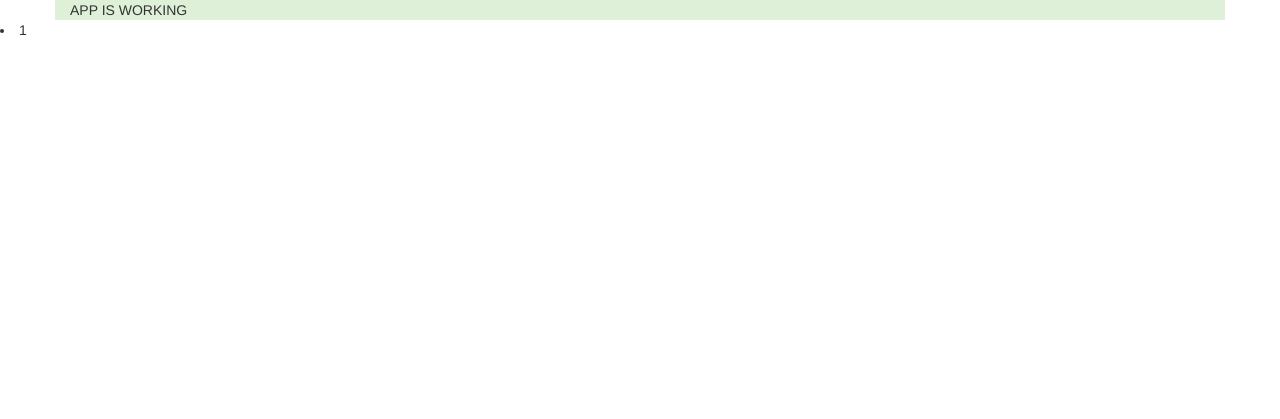
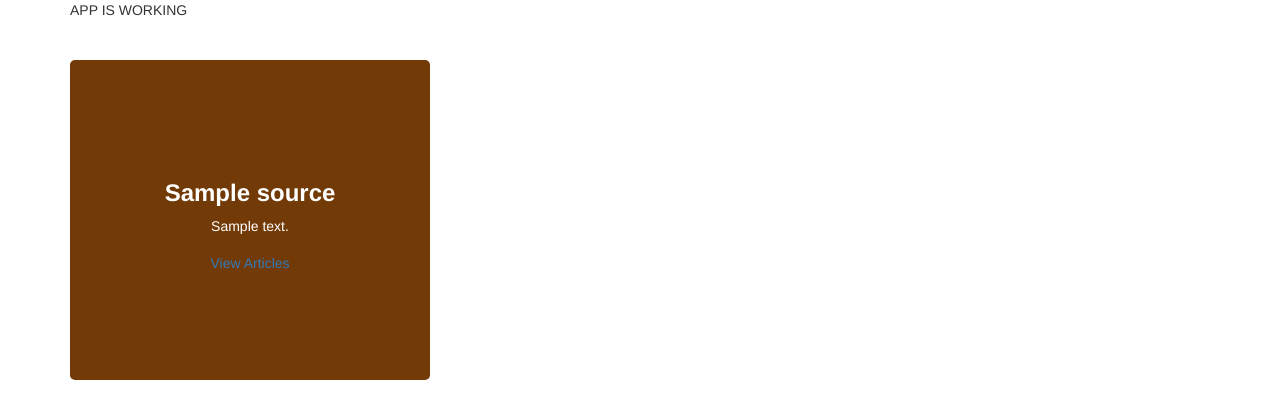
Before and after one commit to devjamesnjoroge/news-app, a Flask app: template app/templates/index.html in a window 1280 px wide. Shown: the top 419 px of the page. Run offline with Flask 2, Linux system fonts and the light colour scheme; the template is opened without the code that fills it: most values are stand-ins (such as "Sample title", 1, 10 or a date in 2020); some libraries are stand-ins or nearby versions.

Commit message:
ft: loop through sources items in html

```diff
--- a/app/main/views.py
+++ b/app/main/views.py
@@ -1,4 +1,4 @@
-from flask import render_template
+from flask import render_template, url_for
 from . import main
 from ..requests import get_sources
 
--- /dev/null
+++ b/app/static/css/index.css
@@ -0,0 +1,13 @@
+.source_wrapper{
+    height: 40vh;
+    background-color: rgb(114, 58, 6);
+    color: white;
+    display: flex;
+    flex-direction: column;
+    align-items: center;
+    justify-content: center;
+    flex-wrap: wrap;
+    border-radius: 5px;
+    padding: 0 5%;
+    margin: 5vh 0;
+}
--- a/app/templates/base.html
+++ b/app/templates/base.html
@@ -1,4 +1,10 @@
 {% extends 'bootstrap/base.html' %}
+<!-- Styles block -->
+
+{% block styles%}
+    {{ super() }}
+    <link rel="stylesheet" href="{{url_for('static',filename='css/index.css')}}">
+{% endblock %}
 <!DOCTYPE html>
 <html lang="en">
 <head>
--- a/app/templates/index.html
+++ b/app/templates/index.html
@@ -2,13 +2,27 @@
 
 {% block content %}
 
-<div class="container bg-success">
+
+<div class="container">
     APP IS WORKING
 </div>
+<div class="container">
+    <div class="row">
 {% for source in news_sources %}
 
-<li>{{ source.id }}</li>
+
+        <div class=" col-md-4 card m-2 p-2">
+
+           <div class="source_wrapper">
+                <h3><b class="text-center">{{ source.name }}</b></h3>
+                <p>{{ source.description }}</p>
+               <a class="btn btn-dark" href="{{ source.url }}" target="_blank" rel="noopener noreferrer">View Articles</a>
+           </div>
+
+        </div>
 
 {% endfor %}
+    </div>
+</div>
 
 {% endblock %}
```
